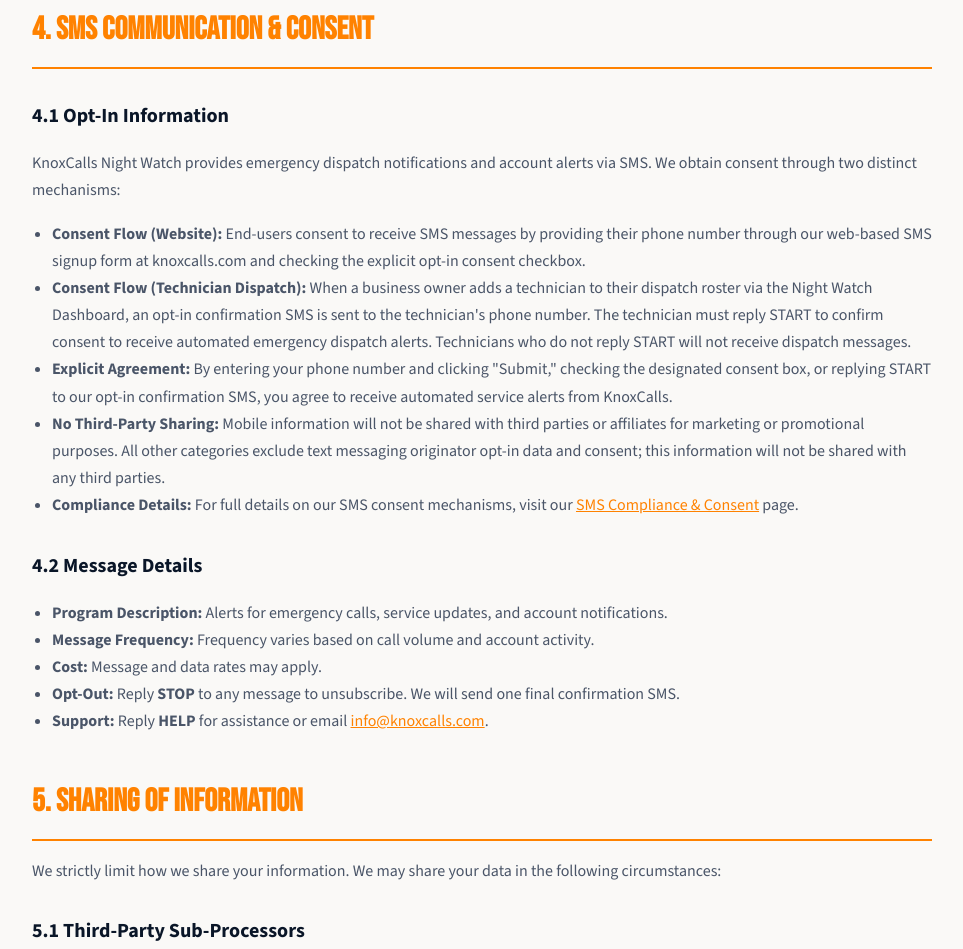
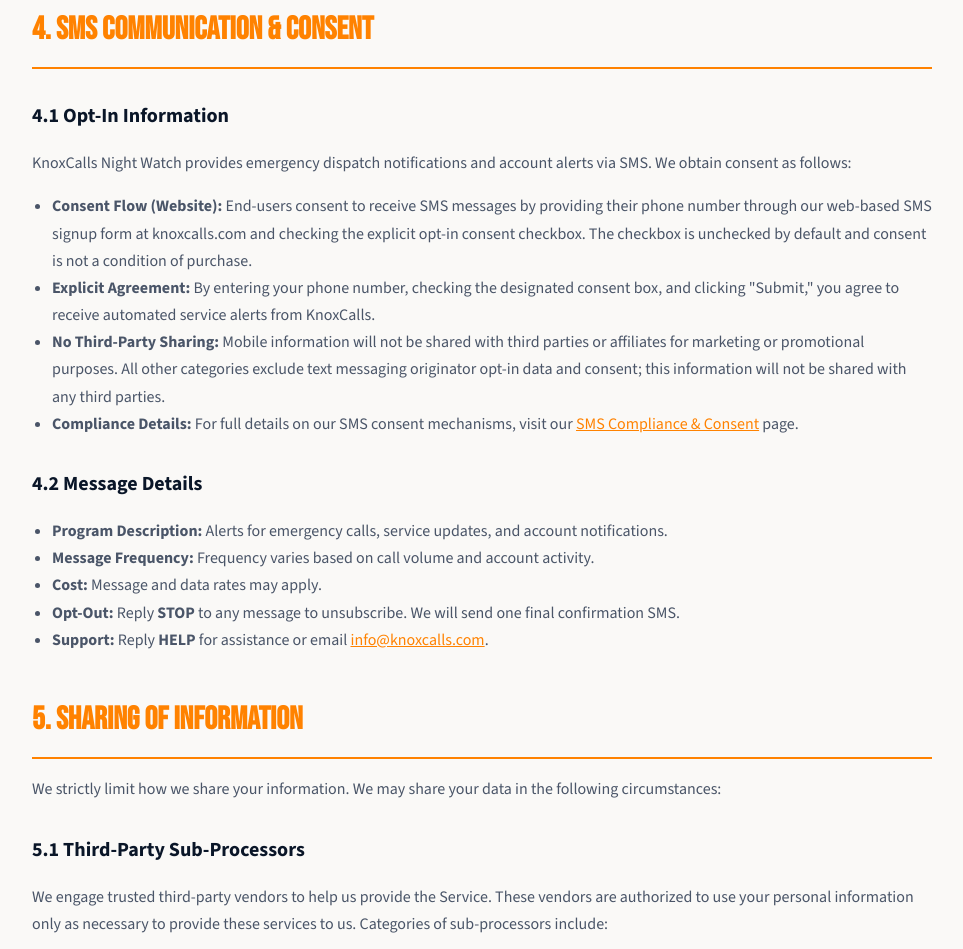
Before and after one commit to NanaHarith/knoxcalls-landing, a website: page public/privacy-policy.html in a window 1280 px wide. Shown: the part 1847-2796 px from the top of the page, without its empty margins (158-1121 px from the left). Drawn offline with nearby package versions, Linux system fonts and the light colour scheme.

Commit message:
Remove technician dispatch consent flow from privacy policy section 4.1

```diff
--- a/public/privacy-policy.html
+++ b/public/privacy-policy.html
@@ -240,18 +240,13 @@
 
         <h3>4.1 Opt-In Information</h3>
         <p>KnoxCalls Night Watch provides emergency dispatch notifications and account alerts via SMS. We obtain
-            consent through two distinct mechanisms:</p>
+            consent as follows:</p>
         <ul>
             <li><strong>Consent Flow (Website):</strong> End-users consent to receive SMS messages by providing their
                 phone number through our web-based SMS signup form at knoxcalls.com and checking the explicit opt-in
-                consent checkbox.</li>
-            <li><strong>Consent Flow (Technician Dispatch):</strong> When a business owner adds a technician to their
-                dispatch roster via the Night Watch Dashboard, an opt-in confirmation SMS is sent to the technician's
-                phone number. The technician must reply START to confirm consent to receive automated emergency dispatch
-                alerts. Technicians who do not reply START will not receive dispatch messages.</li>
-            <li><strong>Explicit Agreement:</strong> By entering your phone number and clicking "Submit," checking the
-                designated consent box, or replying START to our opt-in confirmation SMS, you agree to receive automated
-                service alerts from KnoxCalls.</li>
+                consent checkbox. The checkbox is unchecked by default and consent is not a condition of purchase.</li>
+            <li><strong>Explicit Agreement:</strong> By entering your phone number, checking the designated consent
+                box, and clicking "Submit," you agree to receive automated service alerts from KnoxCalls.</li>
             <li><strong>No Third-Party Sharing:</strong> Mobile information will not be shared with third parties or
                 affiliates for marketing or promotional purposes. All other categories exclude text messaging originator
                 opt-in data and consent; this information will not be shared with any third parties.</li>
```
